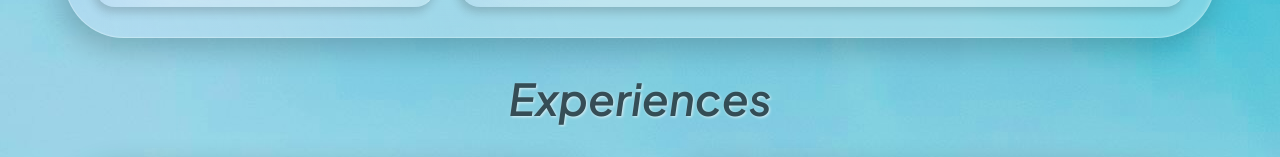
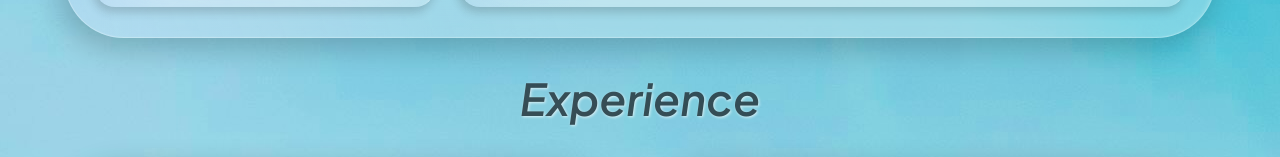
Before and after one commit to brett-j-palmer/Brett-Portfolio-Site, a React (Vite) app: page / in a window 1280 px wide. Shown: the part 556-713 px from the top of the page. Built offline with nearby package versions, Linux system fonts and the light colour scheme; a web font is replaced by a local one.

Commit message:
Correcting experience last child on mobile

```diff
--- a/src/components/Experience/Experience.module.css
+++ b/src/components/Experience/Experience.module.css
@@ -38,7 +38,7 @@ div, p, h1 {
     );
     backdrop-filter: blur(40px);
     padding: 15px;
-    border-radius: 20px;
+    border-radius: 1em;
     box-shadow:
         -2px 5px 10px rgba(36, 36, 36, 0.2),
         inset -2px 2px 2px rgba(255, 255, 255, 0.502);
@@ -81,7 +81,6 @@ div, p, h1 {
     color: #4b5563;
     font-size: 1.25rem;
     text-align: center;
-    /* min-height: 60px; */
 }
 
 .datesLocationContainer, .skillsContainer {
--- a/src/components/Intro/Intro.module.css
+++ b/src/components/Intro/Intro.module.css
@@ -8,7 +8,6 @@ div, p, h1 {
 
 .container {
     width: 90%;
-    /* max-width: 950px; */
     margin-top: 3vh;
     margin: 3vh auto 4vh;
     padding: 30px 30px;
--- a/src/screens/HomeScreen/HomeScreen.css
+++ b/src/screens/HomeScreen/HomeScreen.css
@@ -52,4 +52,9 @@
         grid-template-columns: 1fr;
         width: 95%;
     }
+
+    .experienceGrid > :last-child:nth-child(odd) {
+        grid-column: auto;
+        width: 90%;
+    }
 }
--- a/src/screens/HomeScreen/HomeScreen.jsx
+++ b/src/screens/HomeScreen/HomeScreen.jsx
@@ -57,12 +57,13 @@ const HomeScreen = () => {
         <Header className = 'header' title="Brett Palmer"/>
         <Intro/>
         <div className = 'experienceSection' >
-          <h1 id="experienceHeader" className = 'sectionHeader' > Experiences </h1>
+          <h1 id="experienceHeader" className = 'sectionHeader' > Experience </h1>
           <div className='experienceGrid' >
             <Experience experience = {texasInstruments}/>
             <Experience experience = {uMaineResearch}/>
             <Experience experience = {uMaineMLA}/>
           </div>
+          <h1 id="projectsHeader" className = 'sectionHeader' > Projects </h1>
         </div>
       </div>
     </div>
```
Also changed, not shown: src/components/Experience/Experience.jsx (+8 -8 lines).
